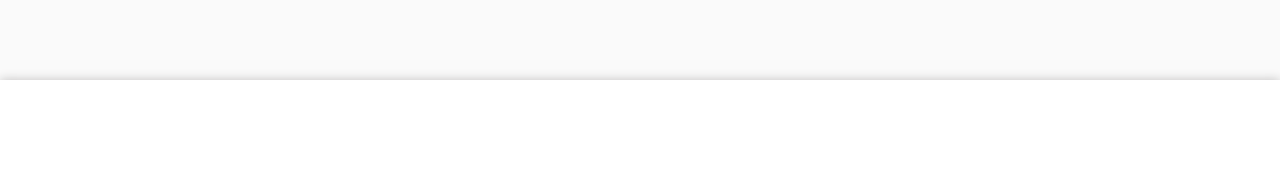
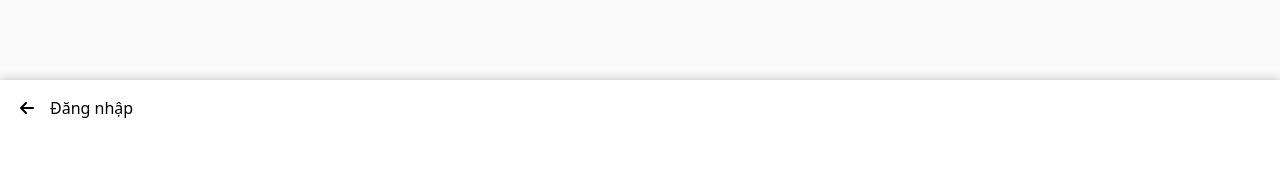
Before and after one commit to swp-wms/wms-fe, a React (Vite) app: page /quen-mat-khau in a window 1280 px wide. Shown: the top 186 px of the page. Built offline with nearby package versions, Linux system fonts and the light colour scheme; what @react-pdf/renderer would draw is missing.

Commit message:
add: back to login page in forgot password

```diff
--- a/src/pages/ForgotPassword.jsx
+++ b/src/pages/ForgotPassword.jsx
@@ -2,6 +2,9 @@ import axios from "axios";
 import { useState } from "react";
 import { api } from "../config/api";
 import toast from "react-hot-toast";
+import { Link } from "react-router-dom";
+import { FontAwesomeIcon } from "@fortawesome/react-fontawesome";
+import { faArrowLeft } from "@fortawesome/free-solid-svg-icons";
 
 const ForgotPassword = () => {
     const [email, setEmail] = useState('');
@@ -81,7 +84,7 @@ const ForgotPassword = () => {
 
     return (
         <div className='ForgotPassword min-h-screen flex items-center'>
-            <div className="bg-white h-[80vh] w-screen flex items-center justify-center"
+            <div className="relative bg-white h-[80vh] w-screen flex items-center justify-center"
                 style={{ boxShadow: '0 0 10px #c1bfbf' }}
             >
                 <form className="bg-white p-8 rounded-md w-[360px] flex flex-col items-center"
@@ -173,6 +176,11 @@ const ForgotPassword = () => {
                         </>
                     }
                 </form>
+
+                <Link to="/dang-nhap" className="mt-4 absolute top-0 left-[20px]">
+                    <FontAwesomeIcon icon={faArrowLeft}/>
+                    <span className="ml-4">Đăng nhập</span>
+                </Link>
             </div>
         </div>
     )
```
